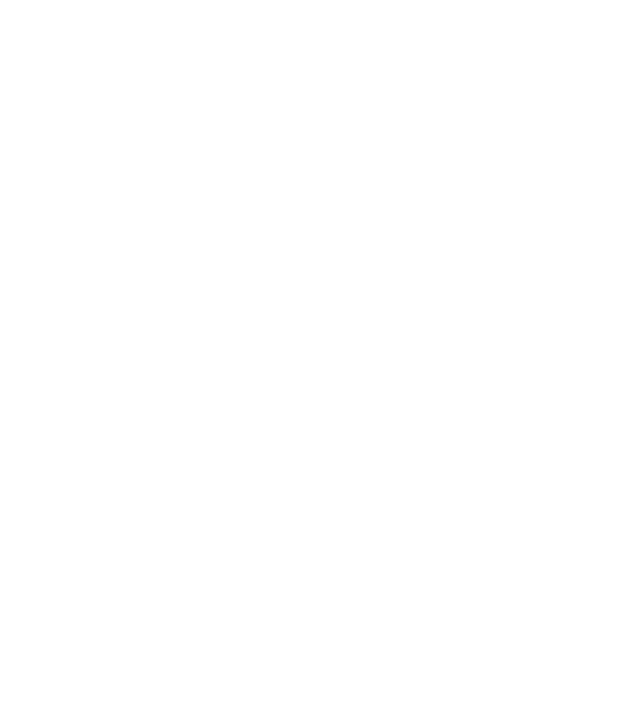
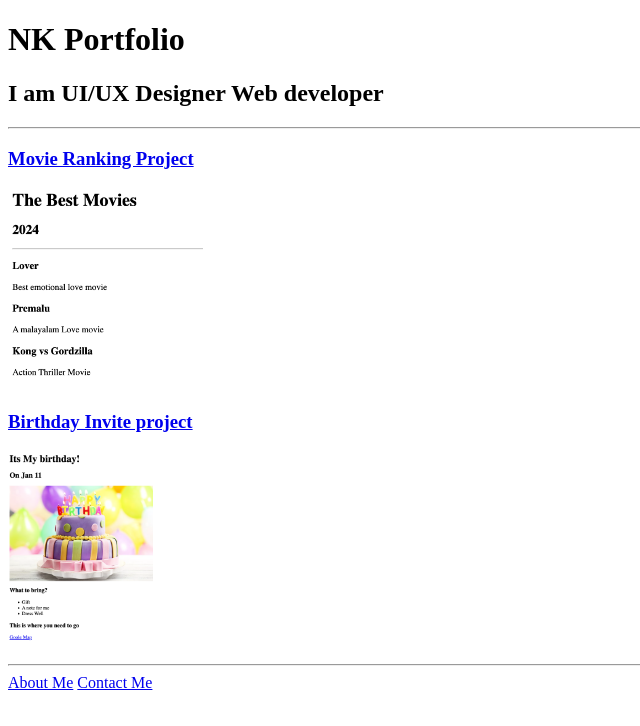
Before and after one commit to narenmuthukumaran/html-portfolio, a plain HTML site: page index.html in a window 1280 px wide. Shown: the whole page, without its empty margins (0-640 px from the left). Drawn offline with Linux system fonts and the light colour scheme.

Commit message:
Add files via upload

```diff
--- a/index.html
+++ b/index.html
@@ -1,15 +1,20 @@
 <!-- TODO 1: Create the HTML Boilerplate -->
-
-<!-- TODO 2: Add Your previous projects' HTML into the public folder -->
-
-<!-- TODO 3: Take screenshots of your project previews and add the images to the images folder -->
-
-<!-- TODO 4: Add titles/subtitles etc. -->
-
-<!-- TODO 5: Add a link to the project pages -->
-
-<!-- TODO 6: Add images to show the project previews
-HINT for TODO 6: You can use the height attribute set to 200 to make the image smaller:
-https://developer.mozilla.org/en-US/docs/Web/HTML/Element/img#attr-height -->
-
-<!-- TODO 7: Add the Contact Me and About Me page links -->
+<!DOCTYPE html>
+<html lang="en">
+<head>
+    <meta charset="UTF-8">
+    <meta name="viewport" content="width=device-width, initial-scale=1.0">
+    <title>NK Portfolio</title>
+</head>
+<body>
+    <h1>NK Portfolio</h1>
+    <h2>I am UI/UX Designer Web developer</h2>
+    <hr />
+    <h3><a href="../2.4 Movie Ranking Project/index.html">Movie Ranking Project</a></h3>
+    <img src="./assets/images/Best Movies.png" height="200"/><br />
+    <h3><a href="../3.4 Birthday Invite Project/index.html">Birthday Invite project</a></h3>
+    <img src="./assets/images/Birthday Invitation.png" height="200"/><br />
+    <hr />
+    <a href="./public/about.html"> About Me</a> <a href="./public/contact.html">Contact Me</a>
+</body>
+</html>
```
